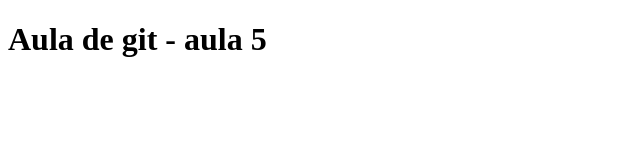
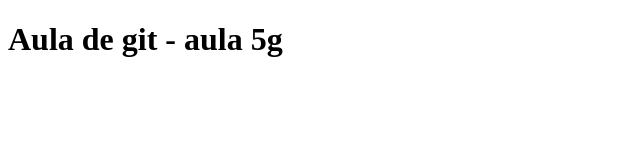
Before and after one commit to WelleMartins/aula-cinco-git, a plain HTML site: page index.html in a window 1280 px wide. Shown: the full height of the page, 0-640 px from the left. Drawn offline with Linux system fonts and the light colour scheme.

Commit message:
alteracao no index html

```diff
--- a/index.html
+++ b/index.html
@@ -6,6 +6,6 @@
     <title>Aula de git </title>
 </head>
 <body>
-    <h1>Aula de git - aula 5</h1>
+
+    <h1>Aula de git - aula 5g</h1>
 </body>
-</html>
```
